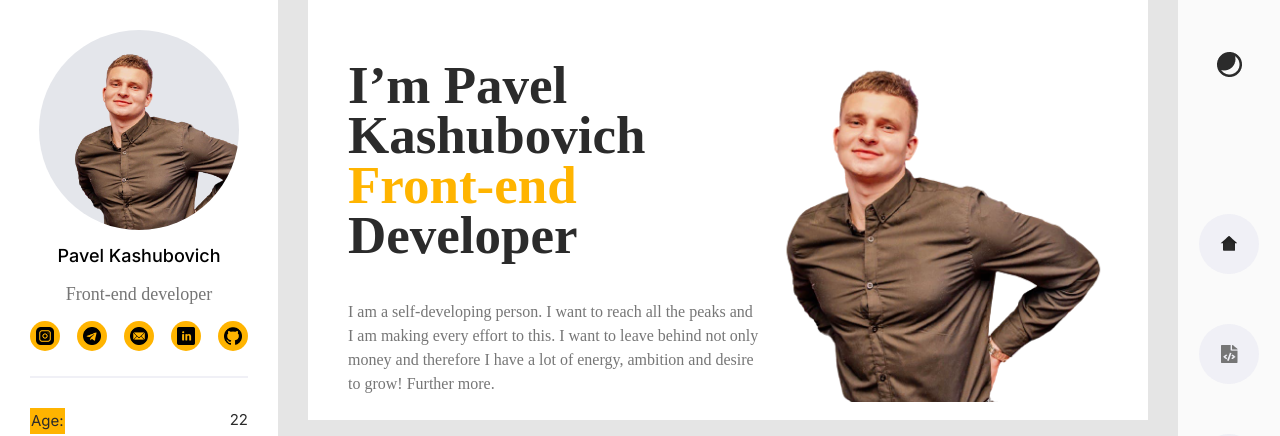
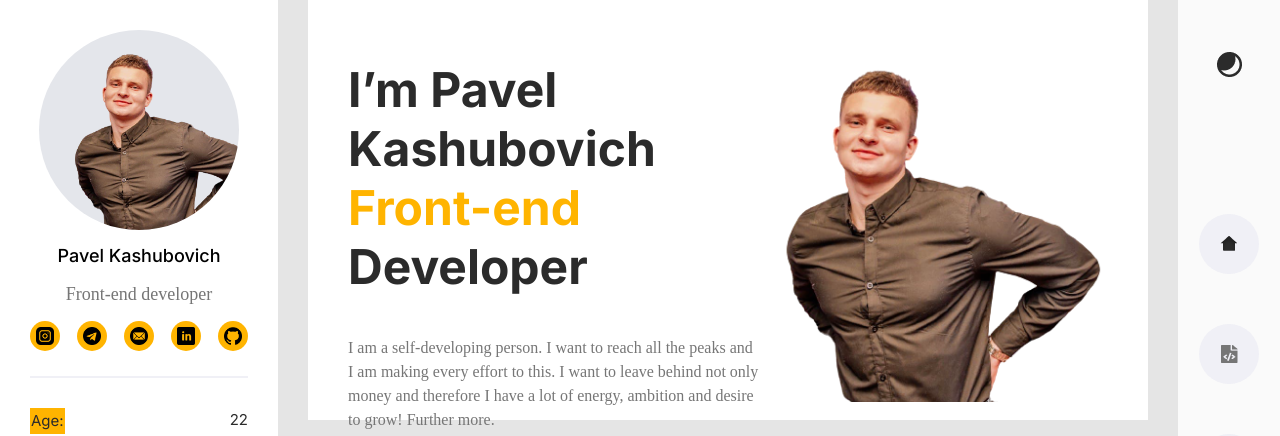
Before and after one commit to Pashimati/newPortfolio, a React (Create React App) app: page / in a window 1280 px wide. Shown: the top 436 px of the page. Built offline with nearby package versions, Linux system fonts and the light colour scheme.

Commit message:
fix font header

```diff
--- a/src/components/header/Header.scss
+++ b/src/components/header/Header.scss
@@ -10,10 +10,13 @@
 }
 .header-content {
   &__title{
-    font-size: 53px;
     color: $black;
+    font-family: 'Inter';
+    font-style: normal;
+    font-weight: 700;
+    font-size: 48px;
+    line-height: 123.6%;
 
-    line-height: 50px;
     padding-bottom: 40px;
   }
 
```
